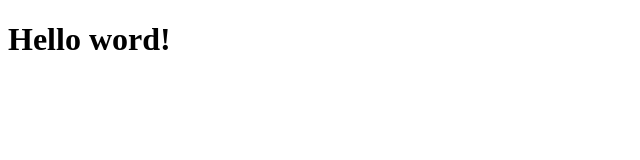
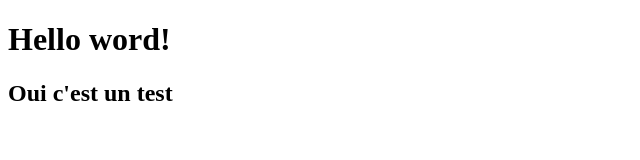
Before and after one commit to FofAminata/MonStage_Gam, a plain HTML site: page index.html in a window 1280 px wide. Shown: the whole page, without its empty margins (0-640 px from the left). Drawn offline with Linux system fonts and the light colour scheme.

Commit message:
Add a subtitle to index.html

```diff
--- a/index.html
+++ b/index.html
@@ -7,5 +7,6 @@
 </head>
 <body>
     <h1> Hello word! </h1>
+    <h2> Oui c'est un test </h2>
 </body>
 </html>
```
